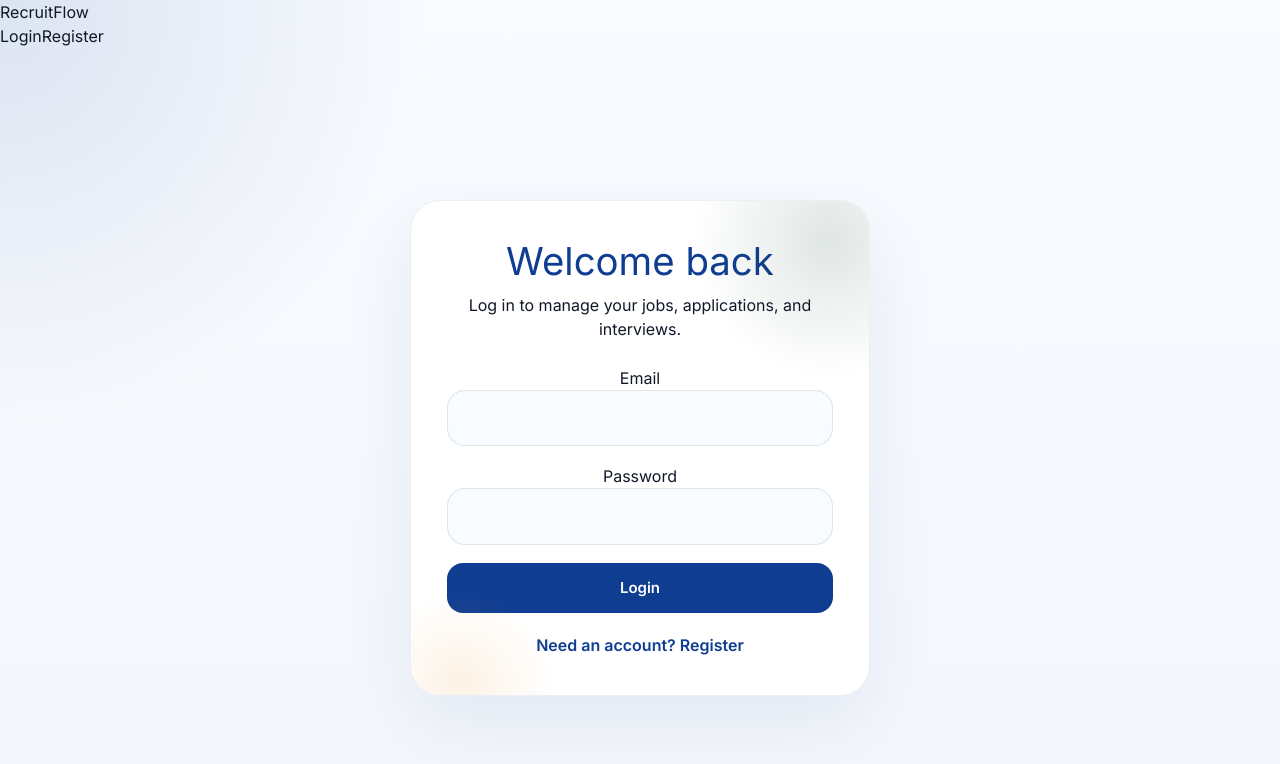
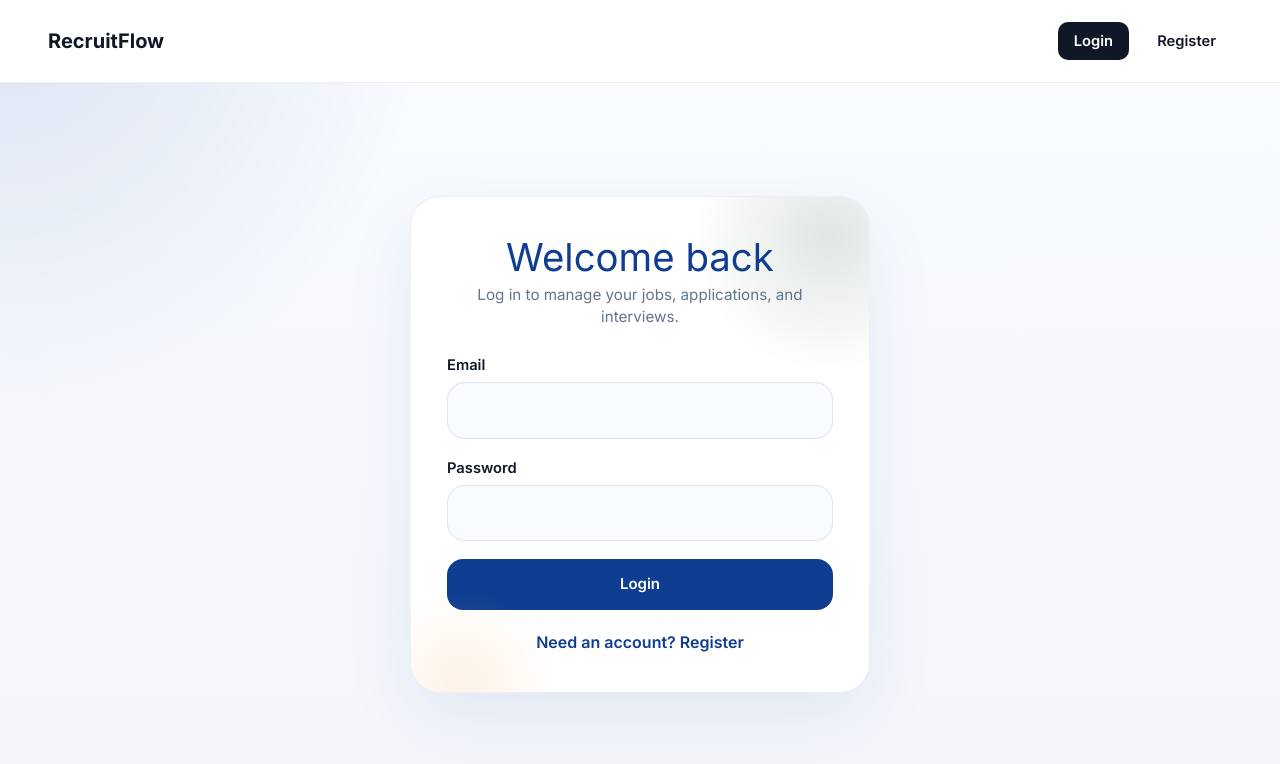
Before and after one commit to prasadgeethika/RecruitFlow, a React (Vite) app in the folder frontend/: page /login in a window 1280 px wide. Shown: the top 764 px of the page. Built offline with nearby package versions, Linux system fonts and the light colour scheme.

Commit message:
style: improve global application styling

```diff
--- a/frontend/src/App.css
+++ b/frontend/src/App.css
@@ -1342,3 +1342,211 @@ button:disabled {
 .admin-table tr:last-child td {
   border-bottom: none;
 }
+
+/* ================= UI CONSISTENCY PASS ================= */
+
+/* --- Labeled form fields (Create Job, Schedule Interview, Feedback) --- */
+.field {
+  display: flex;
+  flex-direction: column;
+  gap: 6px;
+  text-align: left;
+}
+
+.field-label-text {
+  font-weight: 600;
+  font-size: 0.92rem;
+  color: var(--text);
+}
+
+.field-required {
+  color: var(--danger);
+  margin-left: 2px;
+}
+
+.field-hint {
+  margin: 0;
+  font-size: 0.82rem;
+  color: var(--muted);
+}
+
+.field-error {
+  margin: 0;
+  font-size: 0.82rem;
+  color: var(--danger);
+  font-weight: 600;
+}
+
+.field input,
+.field textarea,
+.field select {
+  width: 100%;
+}
+
+.field input:invalid,
+.field.has-error input,
+.field.has-error textarea {
+  border-color: var(--danger);
+}
+
+/* --- Auth pages (Login / Register) share the landing page's chrome --- */
+.auth-navbar {
+  display: flex;
+  justify-content: space-between;
+  align-items: center;
+  padding: 22px 48px;
+  border-bottom: 1px solid rgba(0, 0, 0, 0.06);
+  background: #fff;
+}
+
+.auth-navbar .brand {
+  font-weight: 700;
+  font-size: 20px;
+  color: var(--text);
+  text-decoration: none;
+}
+
+.auth-navbar .auth-navbar-links {
+  display: flex;
+  gap: 12px;
+}
+
+.auth-navbar .auth-navbar-links a {
+  padding: 8px 16px;
+  border-radius: 10px;
+  font-weight: 600;
+  text-decoration: none;
+  font-size: 0.92rem;
+}
+
+.auth-navbar .auth-navbar-links a.current {
+  background: var(--text);
+  color: #fff;
+}
+
+.auth-navbar .auth-navbar-links a:not(.current) {
+  color: var(--text);
+}
+
+.auth-navbar .auth-navbar-links a:not(.current):hover {
+  background: rgba(15, 61, 145, .06);
+}
+
+.page.auth-page {
+  min-height: calc(100vh - 77px);
+}
+
+.auth-subtitle {
+  color: var(--muted);
+  margin: -6px 0 0;
+  font-size: 0.95rem;
+}
+
+/* --- Application status pills (all 8 statuses) --- */
+.status-pill--applied { background: rgba(100, 116, 139, .12); color: var(--muted); }
+.status-pill--under_review { background: rgba(194, 122, 0, .12); color: #c27a00; }
+.status-pill--shortlisted { background: rgba(11, 114, 133, .12); color: var(--secondary); }
+.status-pill--interview_scheduled { background: rgba(15, 61, 145, .12); color: var(--primary); }
+.status-pill--selected { background: rgba(15, 157, 88, .12); color: var(--success); }
+.status-pill--hired { background: rgba(15, 157, 88, .18); color: var(--success); }
+.status-pill--rejected { background: rgba(217, 45, 32, .12); color: var(--danger); }
+.status-pill--withdrawn { background: rgba(107, 114, 128, .12); color: #6b7280; }
+
+/* --- Interview feedback block shown to recruiters before deciding --- */
+.feedback-block {
+  margin: 14px 0;
+  padding: 14px 16px;
+  border-radius: 16px;
+  background: rgba(15, 61, 145, .04);
+  border: 1px solid rgba(15, 61, 145, .1);
+}
+
+.feedback-block-title {
+  margin: 0 0 8px;
+  font-weight: 700;
+  font-size: 0.85rem;
+  text-transform: uppercase;
+  letter-spacing: 0.03em;
+  color: var(--primary-dark);
+}
+
+.feedback-scores {
+  display: flex;
+  gap: 18px;
+  flex-wrap: wrap;
+  margin-bottom: 8px;
+}
+
+.feedback-score {
+  display: flex;
+  flex-direction: column;
+}
+
+.feedback-score-value {
+  font-size: 1.15rem;
+  font-weight: 800;
+  color: var(--text);
+}
+
+.feedback-score-label {
+  font-size: 0.75rem;
+  color: var(--muted);
+}
+
+.feedback-comments {
+  margin: 0;
+  font-style: italic;
+  color: var(--text);
+}
+
+.feedback-pending {
+  margin: 14px 0;
+  padding: 12px 16px;
+  border-radius: 16px;
+  background: rgba(194, 122, 0, .06);
+  border: 1px dashed rgba(194, 122, 0, .3);
+  color: #c27a00;
+  font-size: 0.88rem;
+}
+
+/* --- Empty states with a helpful action hint --- */
+.empty-state-title {
+  margin: 0 0 4px;
+  font-weight: 700;
+  color: var(--text);
+}
+
+.empty-state-hint {
+  margin: 0;
+  color: var(--muted);
+  font-size: 0.9rem;
+}
+
+@media (max-width: 640px) {
+  .auth-navbar {
+    padding: 16px 20px;
+  }
+
+  .feedback-scores {
+    gap: 12px;
+  }
+}
+
+/* --- Inline "Apply" cover-letter form on the Jobs page --- */
+.apply-form {
+  margin: 14px 0;
+  padding: 14px 16px;
+  border-radius: 16px;
+  background: rgba(15, 61, 145, .04);
+  border: 1px solid rgba(15, 61, 145, .1);
+}
+
+.apply-form textarea {
+  min-height: 90px;
+}
+
+.apply-form-actions {
+  display: flex;
+  gap: 10px;
+  margin-top: 10px;
+}
```
